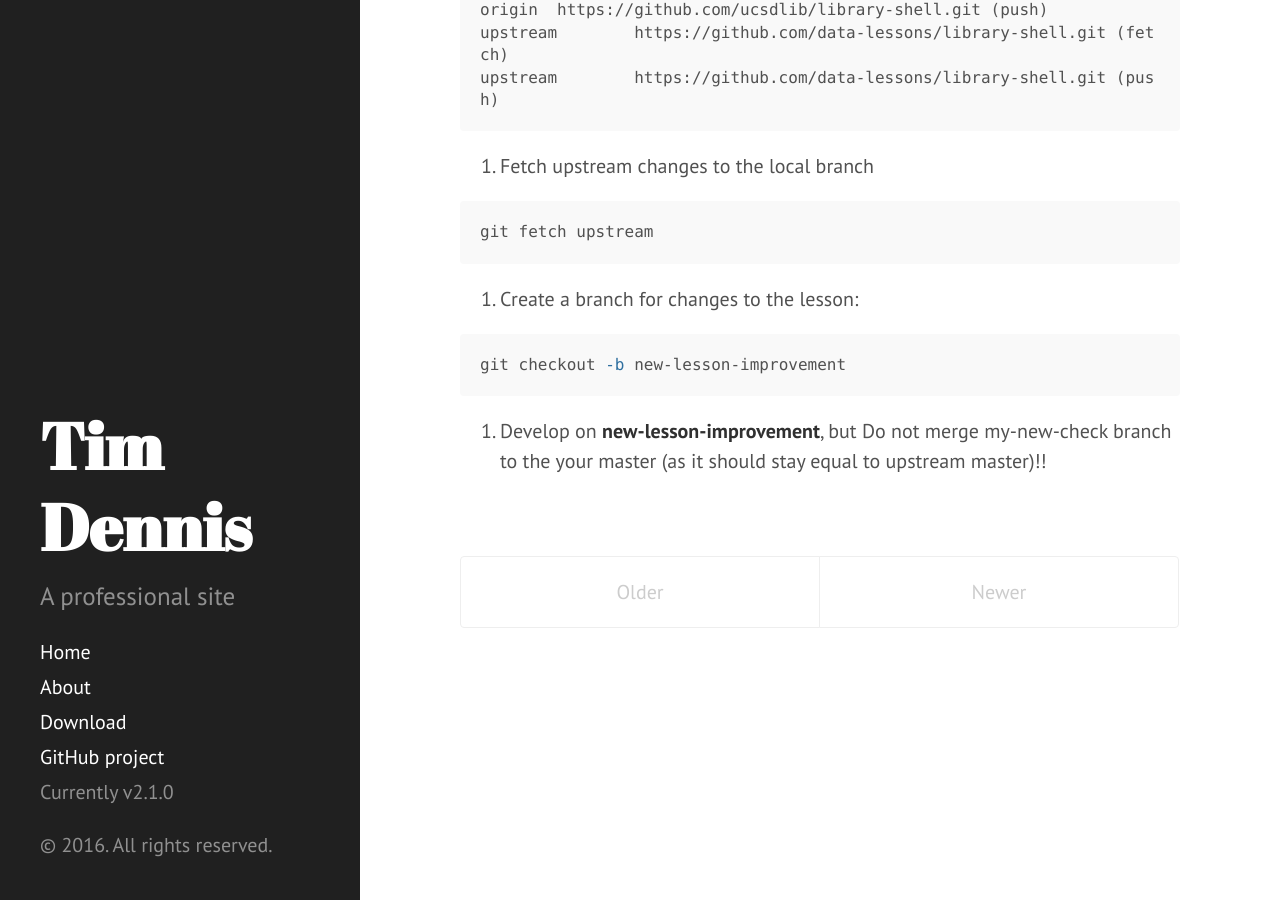
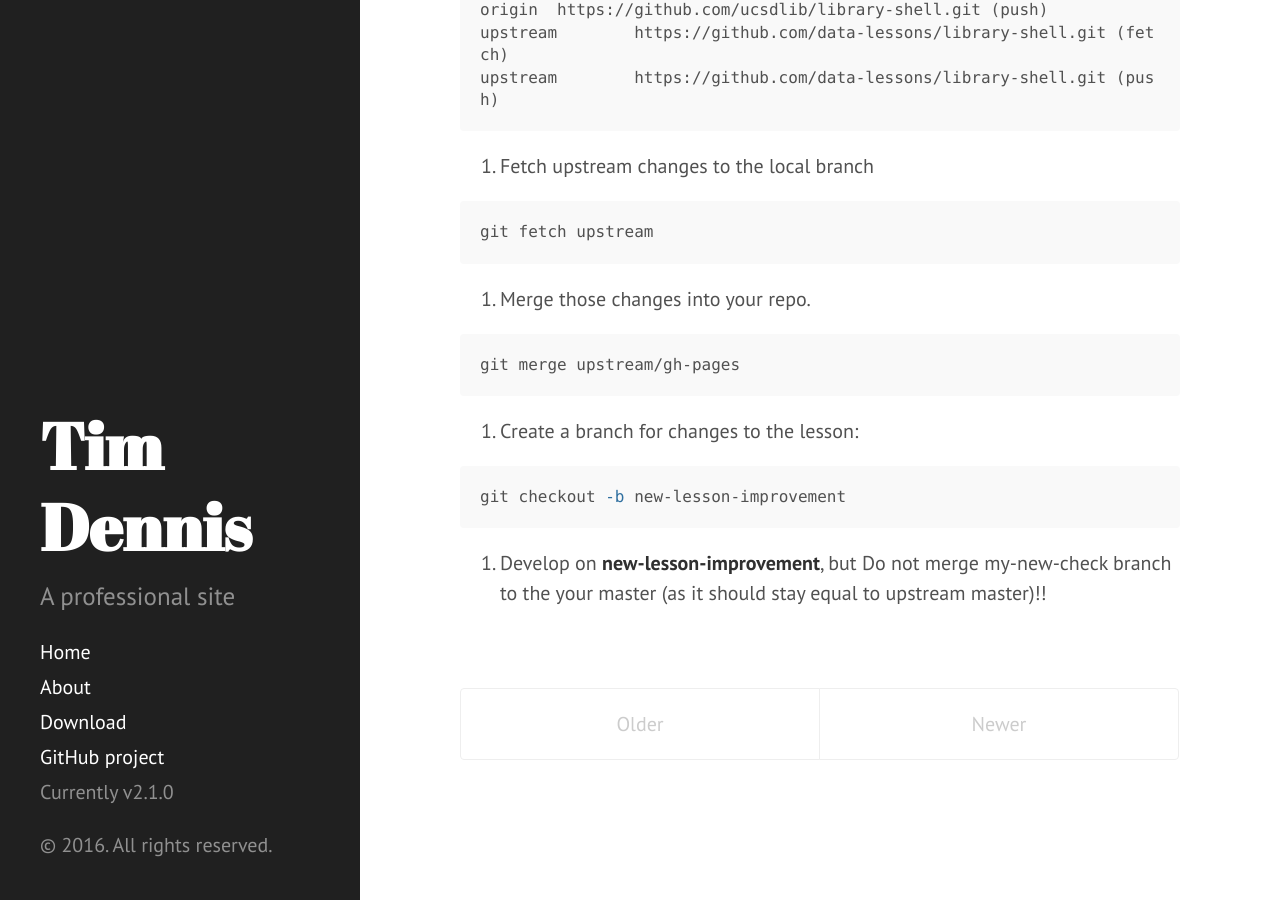
Before and after one commit to jt14den/jt14den.github.io, a Jekyll site: the page built from index.html, in a window 1280 px wide and 900 px high, scrolled down 895 px. Built offline with Jekyll 4.4.1, drawn with Linux system fonts in a browser that asks for light colours; Markdown is read by kramdown in place of the engine named in the settings; the list of posts is cut into pages by our own code.

Commit message:
adding entries

````diff
--- a/_posts/2016-07-25-contributing-carpentries.md
+++ b/_posts/2016-07-25-contributing-carpentries.md
@@ -43,6 +43,12 @@ upstream	https://github.com/data-lessons/library-shell.git (push)
 git fetch upstream
 ```
 
+5. Merge those changes into your repo.
+
+```bash
+git merge upstream/gh-pages
+```
+
 4. Create a branch for changes to the lesson:
 
 ```bash
````
